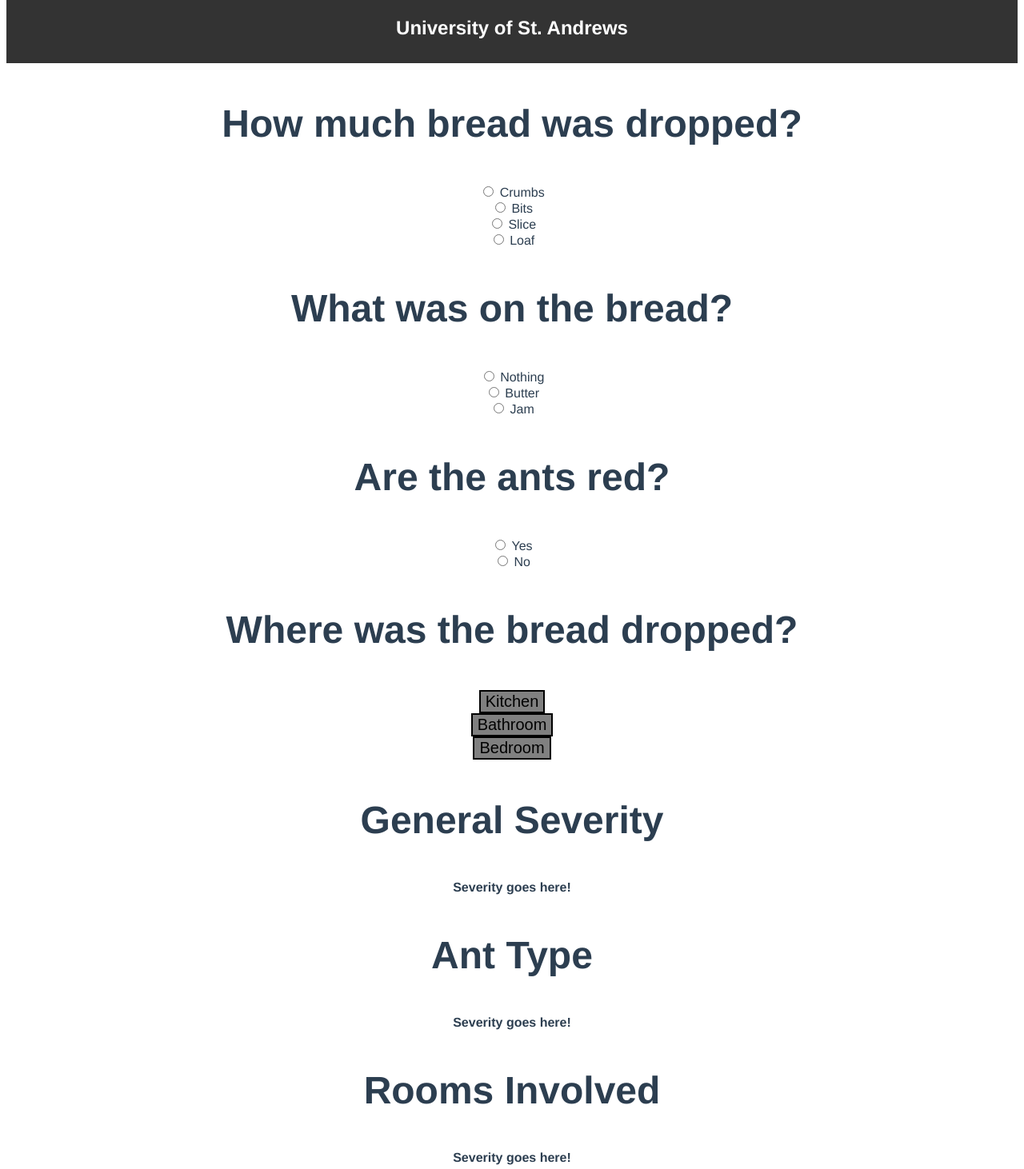
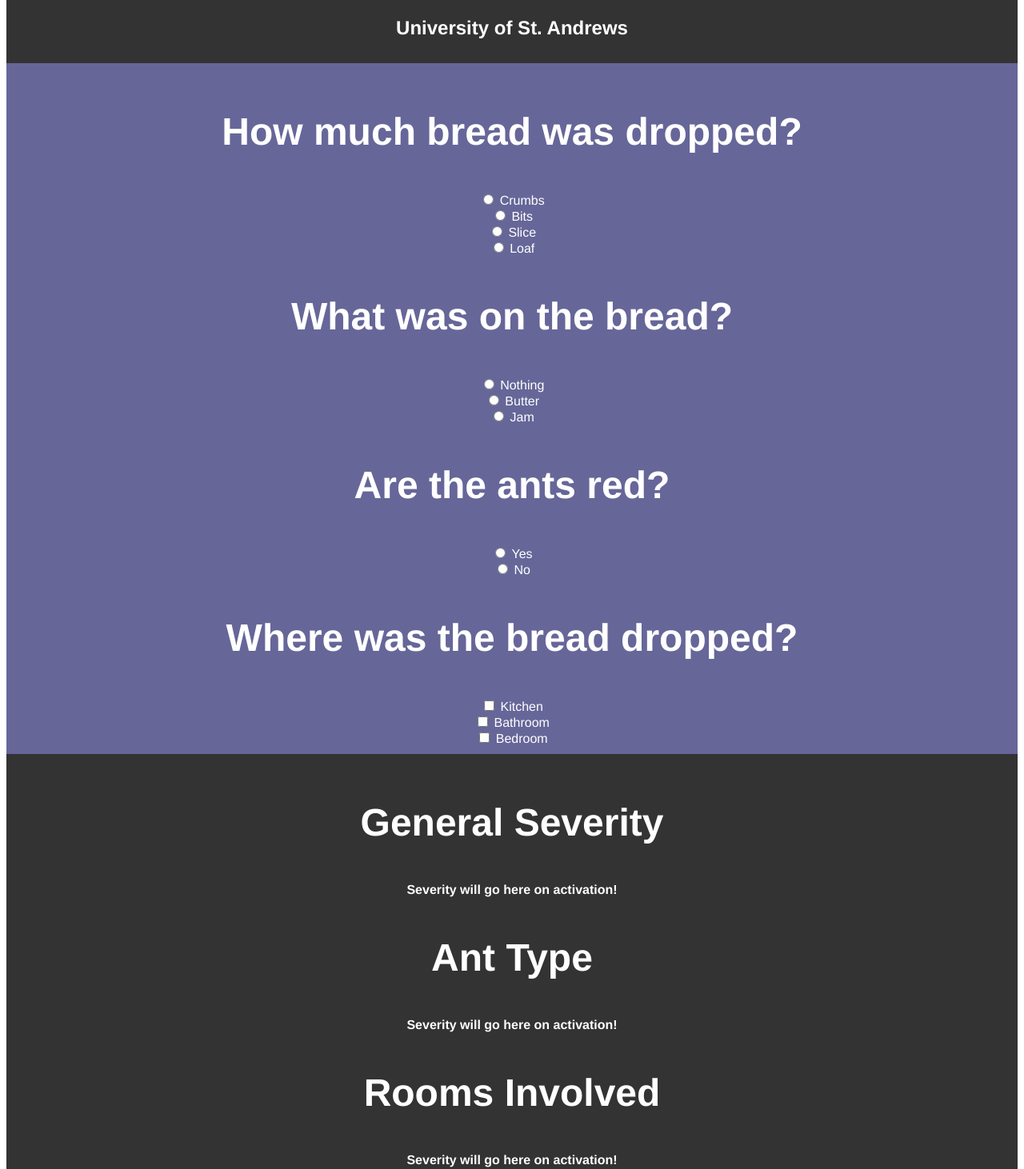
Before and after one commit to me60/security-incident-classifier-web-system, a Vue app: page / in a window 1280 px wide. Shown: the part 129-1591 px from the top of the page at 80% size. Built offline with nearby package versions, Linux system fonts and the light colour scheme.

Commit message:
Counter functionality working + colours

```diff
--- a/public/index.html
+++ b/public/index.html
@@ -4,8 +4,8 @@
     <meta charset="utf-8">
     <meta http-equiv="X-UA-Compatible" content="IE=edge">
     <meta name="viewport" content="width=device-width,initial-scale=1.0">
-    <link rel="icon" href="<%= BASE_URL %>favicon.ico">
-    <title><%= htmlWebpackPlugin.options.title %></title>
+    <link rel="icon" href="<%= BASE_URL %>tab_icon.ico">
+    <title>Security Incident Classifier</title>
   </head>
   <body>
     <noscript>
--- a/src/App.vue
+++ b/src/App.vue
@@ -1,6 +1,7 @@
 <!-- Abstracted HTML Representation -->
 <template>
-  <div id="app">
+  <div id="app" class="app">
+    <title>Security Incident Classifier</title>
     <Header />
     <EffectGroups :effect_groups="effect_groups" :all_intermediates="all_intermediates" />
     <Intermediates :all_intermediates="all_intermediates"/>
@@ -52,7 +53,8 @@
                 {
                     name : "place_dropped_controller",
                     type : "count",
-                    thresholds : [1,2,3],
+                    // Thresholds should always have a 0
+                    thresholds : [0,1,2,3],
                     priority : true,
                     severity_system: "rooms_severity"
                 }
@@ -133,6 +135,7 @@
                     severities : ["1 Room Affected","2 Rooms Affected","3 Rooms Affected"],
                     intermediates : ["place_dropped_controller"],
                     severity_intermediate_control : [
+                        {on_threshold : 0, severity : "No Rooms Affected"},
                         {on_threshold : 1, severity : "1 Room Affected"},
                         {on_threshold : 2, severity : "2 Rooms Affected"},
                         {on_threshold : 3, severity : "3 Rooms Affected"}
@@ -189,6 +192,9 @@
 
 <!-- Global Styling -->
 <style>
+    .app {
+        background-color: #333;
+    }
     #app {
         font-family: Avenir, Helvetica, Arial, sans-serif;
         -webkit-font-smoothing: antialiased;
--- a/src/components/EffectParentComponent/EffectGroups.vue
+++ b/src/components/EffectParentComponent/EffectGroups.vue
@@ -1,5 +1,5 @@
 <template>
-    <div id="effect_groups">
+    <div id="effect_groups" class="effect_groups">
 
         <!-- EffectGroups make up the body of the form, loop through each-->
         <div v-for="effect_group in effect_groups" :key="effect_group.question_text">
@@ -41,4 +41,10 @@
 </script>
 
 <style>
+    .effect_groups {
+        background: #666699;
+        color: #fff;
+        text-align: center;
+        padding: 10px;
+    }
 </style>
--- a/src/components/EffectParentComponent/Multipick.vue
+++ b/src/components/EffectParentComponent/Multipick.vue
@@ -1,6 +1,6 @@
 <template>
     <div>
-        <button type="button"> {{this.name}} </button>
+        <input type="checkbox" :name="`group${p_q_name}`" :id="`group${p_q_name}`" @change="changeHandler()" /> {{this.name}}
     </div>
 </template>
 
@@ -10,7 +10,12 @@
         props: ["name", "p_q_name"],
         methods: {
             changeHandler : function() {
-                this.$parent.determineActivation();
+                console.log("Clicked multipick");
+                if (this.$parent.activated == false) {
+                    this.$parent.activate();
+                } else {
+                    this.$parent.deactivate();
+                }
             }
         }
     }
--- a/src/components/IntermediateParentComponent/CounterIntermediate.vue
+++ b/src/components/IntermediateParentComponent/CounterIntermediate.vue
@@ -10,9 +10,10 @@
         data() {
             return {
                 // Count inits at 0, behaviour starts at 1
+                currentThreshold: -3000,
                 currentCount : 0,
                 affectorsActive: [],
-                countContributed: []
+                countsContributed: []
             }
         },
 
@@ -22,16 +23,65 @@
         mounted() {
             EventBus.$on((this.name + ".activate"), (message) =>  {
                 let affector = this.$parent.decodeUniqueIdentifier(message);
-                console.log(affector);
                 let countAffect = this.$parent.decodeAffect(message);
-                console.log(countAffect);
+                countAffect = parseInt(countAffect, 10);
+                console.log("Adding " + countAffect + " to counter");
+                this.affectorsActive.push(affector);
+                this.countsContributed.push(countAffect);
+
+                // Add the count affect to the counter
+                this.currentCount = this.currentCount + countAffect;
+                this.determineThreshold();
             });
             EventBus.$on((this.name + ".deactivate"), (message) =>  {
                 let affector = this.$parent.decodeUniqueIdentifier(message);
-                console.log(affector);
+                let indexToRemove = this.affectorsActive.indexOf(affector);
                 let countAffect = this.$parent.decodeAffect(message);
-                console.log(countAffect);
+                countAffect = parseInt(countAffect, 10);
+                console.log("Subtracting " + countAffect + " from counter");
+
+                // Remove affector unchecked and its count
+                if (indexToRemove != -1) {
+                    this.affectorsActive.splice(indexToRemove, 1);
+                    this.countsContributed.splice(indexToRemove, 1);
+                } else {
+                    console.log("Something went wrong: Affect " + affector + " was not logged as active within intermediate");
+                }
+
+                // Subtract the weight from the counter
+                this.currentCount = this.currentCount - countAffect;
+                this.determineThreshold();
             });
+        },
+        methods: {
+            determineThreshold : function() {
+                //let lower = this.thresholds[0];
+                //console.log("Highest: " + highest);
+                console.log("Current Count: " + this.currentCount);
+                for (let i = 0; i < this.thresholds.length; i++) {
+                    /* !!! Thresholds act as INCLUSIVE boundaries !!!
+                       !!! I will include this in the docs as it could be a
+                       source of a headache to a maintainer*/
+                    if (this.currentCount >= this.thresholds[i]) {
+                        this.currentThreshold = this.thresholds[i];
+                    }
+                    /*if (this.currentCount < this.thresholds[i] && this.thresholds[i] > lower) {
+                        /* Maintain the highest as the thresholds may not be
+                        sorted
+                        console.log(this.currentCount + " " + this.thresholds[i]);
+                        lower = this.thresholds[i];
+                        this.currentThreshold = this.thresholds[i];
+                    }*/
+                }
+                console.log("Current Threshold: " + this.currentThreshold);
+                this.signalSeverity();
+            },
+            signalSeverity : function() {
+                /*This intermediate will signal the CEILING threshold
+                it evaluates at any one time*/
+                console.log("Signalling: " + this.severity_system);
+                EventBus.$emit(this.severity_system, this.currentThreshold);
+            }
         }
     }
 </script>
--- a/src/components/IntermediateParentComponent/IncrementIntermediate.vue
+++ b/src/components/IntermediateParentComponent/IncrementIntermediate.vue
@@ -32,6 +32,8 @@
             EventBus.$on((this.name + ".deactivate"), (message) =>  {
                 let affector = this.$parent.decodeUniqueIdentifier(message);
                 let indexToRemove = this.affectorsActive.indexOf(affector);
+
+                // generalise this
                 if (indexToRemove != -1) {
                     this.affectorsActive.splice(indexToRemove, 1);
                     this.classesAffected.splice(indexToRemove, 1);
--- a/src/components/IntermediateParentComponent/Intermediates.vue
+++ b/src/components/IntermediateParentComponent/Intermediates.vue
@@ -26,4 +26,5 @@
 </script>
 
 <style>
+
 </style>
--- a/src/components/SeverityParentComponent/BinarySeverityGroup.vue
+++ b/src/components/SeverityParentComponent/BinarySeverityGroup.vue
@@ -11,7 +11,7 @@
         props: ["name", "severities", "severity_intermediate_control"],
         data() {
             return {
-                onscreen: "Severity goes here!"
+                onscreen: "Severity will go here on activation!"
             }
         },
         mounted() {
--- a/src/components/SeverityParentComponent/CounterSeverityGroup.vue
+++ b/src/components/SeverityParentComponent/CounterSeverityGroup.vue
@@ -1,19 +1,30 @@
 <template>
     <div id="counter_severity_group">
-        <b><div :id="this.name"> Severity goes here! </div></b>
+        <b> {{ this.onscreen }} </b>
     </div>
 </template>
 
 <script>
-    //import EventBus from '../../event-bus.js';
+    import EventBus from '../../event-bus.js';
     export default {
         name: "CounterSeverityGroup",
-        props: ["name", "severities", "severity_intermediate_control"]
-        /*mounted: {
-            EventBus.$on((this.name), (message) =>  {
-                console.log("eyy");
+        props: ["name", "severities", "severity_intermediate_control"],
+        data() {
+            return {
+                onscreen: "Severity will go here on activation!"
+            }
+        },
+        mounted() {
+            EventBus.$on((this.name), (message) => {
+                for (let i = 0; i < this.severity_intermediate_control.length; i++) {
+                    if (message == this.severity_intermediate_control[i].on_threshold) {
+                        console.log("eyy");
+                        console.log(this.severity_intermediate_control[i].severity);
+                        this.onscreen = this.severity_intermediate_control[i].severity;
+                    }
+                }
             });
-        }*/
+        }
     }
 </script>
 
--- a/src/components/SeverityParentComponent/IncrementSeverityGroup.vue
+++ b/src/components/SeverityParentComponent/IncrementSeverityGroup.vue
@@ -11,7 +11,7 @@
         props: ["name", "severities", "severity_intermediate_control"],
         data() {
             return {
-                onscreen: "Severity goes here!"
+                onscreen: "Severity will go here on activation!"
             }
         },
         mounted() {
--- a/src/components/SeverityParentComponent/SeverityGroups.vue
+++ b/src/components/SeverityParentComponent/SeverityGroups.vue
@@ -1,5 +1,5 @@
 <template>
-    <div id="severity_groups">
+    <div id="severity_groups" class="severity_groups">
         <div v-for="severity_group in severity_groups" :key="severity_group.name">
             <h3>{{severity_group.display_name}}</h3>
             <SeverityGroup :name="severity_group.name" :type="severity_group.type" :severities="severity_group.severities" :severity_intermediate_control="severity_group.severity_intermediate_control" />
@@ -19,4 +19,10 @@
 </script>
 
 <style>
+    .severity_groups {
+        background: #333;
+        color: #fff;
+        text-align: center;
+        padding: 10px;
+    }
 </style>
```
Also changed, not shown: src/components/Header.vue (indentation only), 2 other files (tests, documents, lock files or other folders). Lines whose indentation alone changed are shown as unchanged.
